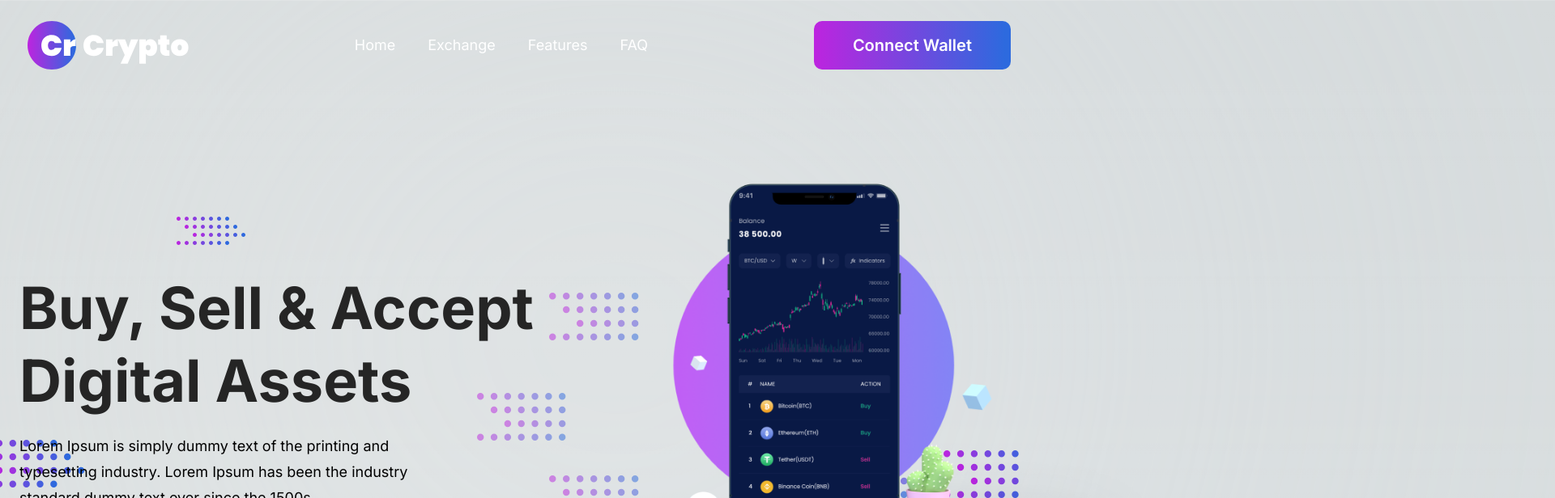
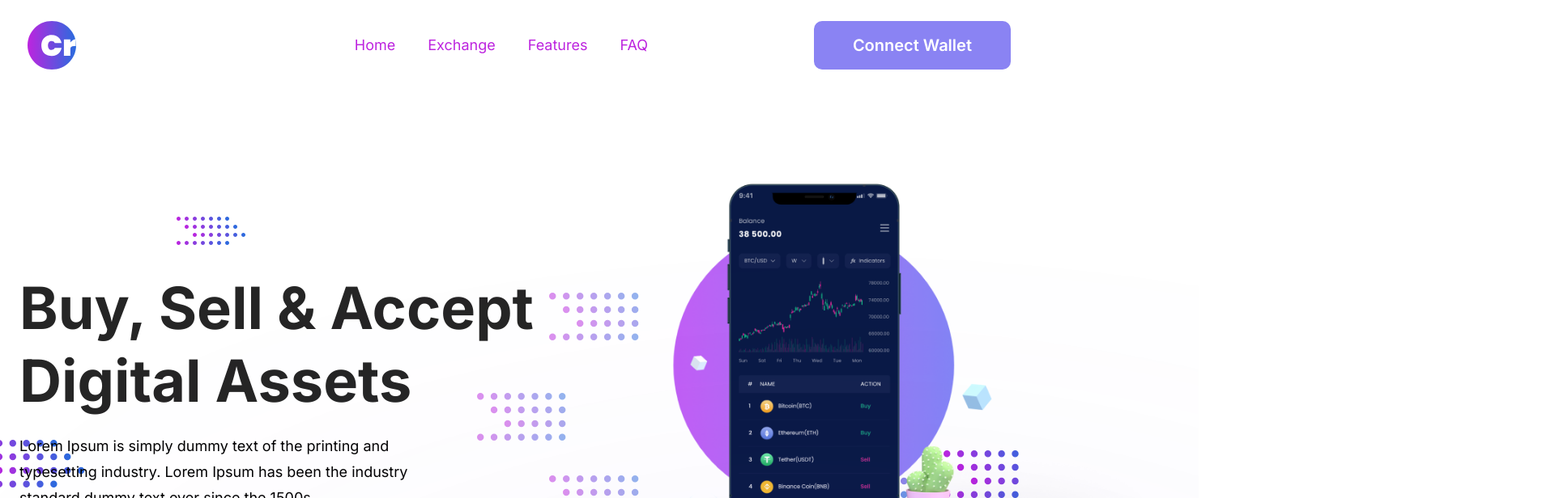
Before and after one commit to AreebMughal/sada-khata, a Next.js app: page / in a window 1280 px wide. Shown: the top 616 px of the page at 81% size, 1920 px wide, since content can reach past the window. Built offline with nearby package versions, Linux system fonts and the light colour scheme.

Commit message:
update landing page css

```diff
--- a/src/app/globals.css
+++ b/src/app/globals.css
@@ -27,6 +27,10 @@ body {
   --foreground-rgb: 0, 0, 0;
   --background-start-rgb: 214, 219, 220;
   --background-end-rgb: 255, 255, 255;
+  --theme-color: #BD24DF;
+  --theme-color-2: #8a83f3;
+  --theme-color-dark: #0A1946;
+  --theme-color-darker:
 }
 
 /* @media (prefers-color-scheme: dark) {
@@ -40,7 +44,8 @@ body {
 body {
   color: black;
   /* font-family: 'Poppins', sans-serif; */
-  background: linear-gradient(to bottom, transparent, rgb(var(--background-end-rgb))) rgb(var(--background-start-rgb));
+  /* background: linear-gradient(to bottom, transparent, rgb(var(--background-end-rgb))) rgb(var(--background-start-rgb)); */
+  background: white;
 }
 
 @layer utilities {
@@ -52,31 +57,71 @@ body {
 html {
   scroll-behavior: smooth !important;
 }
+h1 {
+  color: #252525
+}
+
+.navbar {
+  color: rgba(45, 106, 222, 0.1) !important;
+  background-color: white;
+}
 
 html:not([data-scroll="0"]) .navbar {
   position: fixed;
   top: 0;
   width: 100%;
-  background-image: linear-gradient(90deg, #BD24DF 0%, #2D6ADE 97.15%);
-  background-color: #252525;
-  background-blend-mode: overlay;
+  /* background-image: linear-gradient(90deg, #BD24DF 0%, #2D6ADE 97.15%); */
+  /* background-color: #252525; */
+  /* background-blend-mode: overlay; */
   opacity: 1.9;
   box-shadow: 0 15px 30px rgba(0, 0, 0, 0.12);
   transition: 0.4s linear;
   z-index: 40;
-}
-
-h1 {
-  color: #252525
+  /* color: white !important; */
 }
 
 .navbutton {
-  background: linear-gradient(90deg, #BD24DF 0%, #2D6ADE 97.15%);
+  background: #8a83f3;
   border-radius: 10px;
 }
 
 .navbutton:hover {
-  background: linear-gradient(90deg, #2D6ADE 0%, #BD24DF 97.15%);
+  background-color: var(--theme-color-dark);
+  transition: .3s ease-in-out;
+}
+
+.navbutton:hover {
+  /* background: linear-gradient(90deg, #2D6ADE 0%, #BD24DF 97.15%); */
+  background-color: var(--theme-color-dark);
+}
+
+.hover-underline {
+  display: inline-flex;
+  position: relative;
+  /* color: #fff; */
+  /* color: #662685; */
+  color: var(--theme-color);
+  justify-content: center;
+  align-items: center;
+}
+
+.hover-underline:after {
+  content: "";
+  position: absolute;
+  width: 100%;
+  transform: scaleX(0);
+  height: 1px;
+  bottom: 0;
+  left: 0;
+  /* background-color: #fff; */
+  background-color: var(--theme-color);
+  transform-origin: bottom right;
+  transition: transform .25s ease-out;
+}
+
+.hover-underline:hover:after {
+  transform: scaleX(1);
+  transform-origin: bottom left;
 }
 
 .arrowOne {
@@ -336,35 +381,6 @@ h1 {
   z-index: -1;
 }
 
-
-
-.hover-underline {
-  display: inline-flex;
-  position: relative;
-  color: #fff;
-  justify-content: center;
-  align-items: center;
-}
-
-.hover-underline:after {
-  content: "";
-  position: absolute;
-  width: 100%;
-  transform: scaleX(0);
-  height: 1px;
-  bottom: 0;
-  left: 0;
-  background-color: #fff;
-  transform-origin: bottom right;
-  transition: transform .25s ease-out;
-}
-
-.hover-underline:hover:after {
-  transform: scaleX(1);
-  transform-origin: bottom left;
-}
-
-
 .space-links {
   transition: .3s;
 }
@@ -413,8 +429,10 @@ th:last-child {
 
 .radial-banner {
   position: absolute;
+  background: white !important;
+  text: black;
   /* background: linear-gradient(90deg, #BD24DF 0%, #2D6ADE 97.15%); */
-  background: linear-gradient(90deg, #fcfcfc 90%, #7797d3 0%);
+  /* background: linear-gradient(90deg, #fcfcfc 90%, #7797d3 0%); */
   opacity: 0.5;
   filter: blur(392px);
   border-radius: 508.5px;
--- a/src/components/home/home.tsx
+++ b/src/components/home/home.tsx
@@ -12,10 +12,10 @@ import Footer from './components/footer/footer';
 
 export default function Home() {
     return (
-        <main>
+        <main className=''>
             <Navbar />
             <Banner />
-            <Companies />
+            {/* <Companies /> */}
             <Work />
             <Table />
             <Features />
```
Also changed, not shown: package.json (+11 -10 lines), 1 other file (tests, documents, lock files or other folders).
